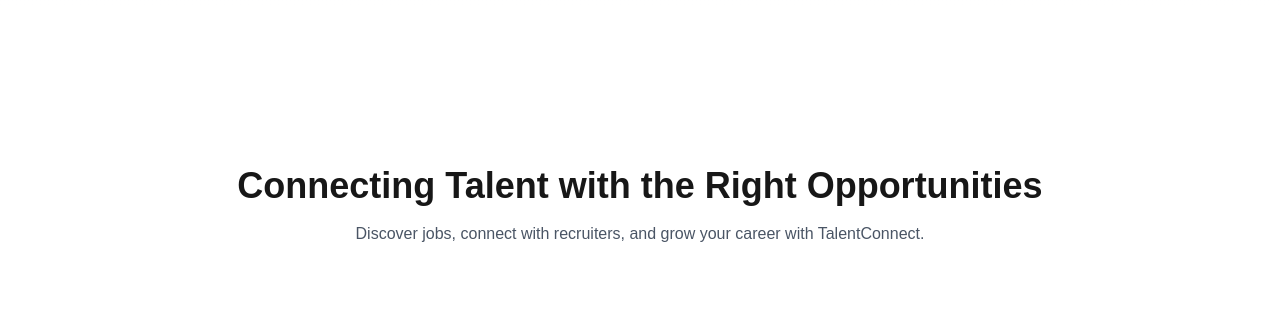
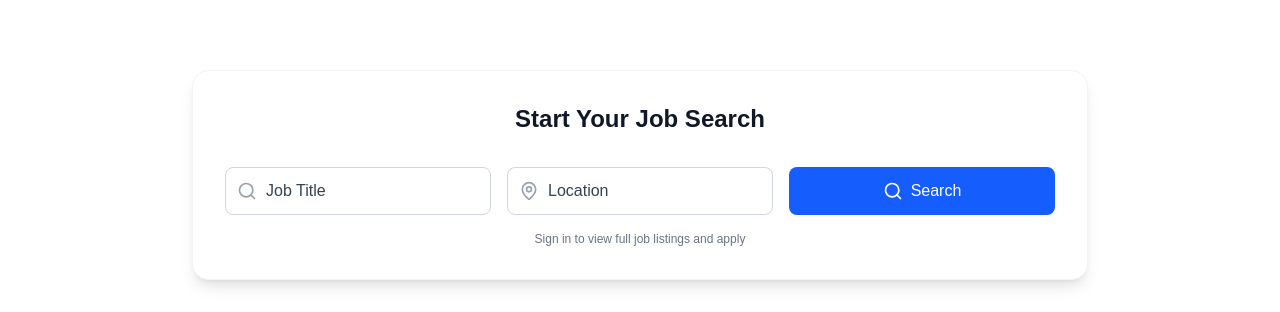
Before and after one commit to Azwin-1997/TalentConnect, a Next.js app: page / in a window 1280 px wide. Shown: the part 640-952 px from the top of the page. Built offline with nearby package versions, Linux system fonts and the light colour scheme.

Commit message:
created job search preview

```diff
--- /dev/null
+++ b/app/components/JobSearchPreview.tsx
@@ -0,0 +1,51 @@
+import Link from "next/link";
+import { Search, MapPin } from "lucide-react";
+
+export function JobSearchPreview() {
+  return (
+    <section className="py-16 px-4 sm:px-6 lg:px-8 bg-white">
+      <div className="max-w-4xl mx-auto">
+        <div className="bg-white rounded-2xl shadow-lg p-8 border border-gray-100">
+          <h2 className="text-center text-2xl font-semibold text-gray-900 mb-8">
+            Start Your Job Search
+          </h2>
+
+          <div className="grid md:grid-cols-3 gap-4">
+            {/* Job Title Input */}
+            <div className="relative">
+              <Search className="absolute left-3 top-1/2 -translate-y-1/2 w-5 h-5 text-gray-400" />
+              <input
+                type="text"
+                placeholder="Job Title"
+                className="w-full pl-10 h-12 rounded-lg border border-gray-300 focus:outline-none focus:ring-2 focus:ring-blue-600 placeholder:text-gray-700 text-black"
+              />
+            </div>
+
+            {/* Location Input */}
+            <div className="relative">
+              <MapPin className="absolute left-3 top-1/2 -translate-y-1/2 w-5 h-5 text-gray-400" />
+              <input
+                type="text"
+                placeholder="Location"
+                className="w-full pl-10 h-12 rounded-lg border border-gray-300 focus:outline-none focus:ring-2 focus:ring-blue-600 placeholder:text-gray-700 text-black"
+              />
+            </div>
+
+            {/* Search Button → Link */}
+            <Link
+              href="/login"
+              className="h-12 bg-blue-600 hover:bg-blue-700 text-white rounded-lg flex items-center justify-center font-medium transition"
+            >
+              <Search className="w-5 h-5 mr-2" />
+              Search
+            </Link>
+          </div>
+
+          <p className="text-xs text-gray-500 text-center mt-4">
+            Sign in to view full job listings and apply
+          </p>
+        </div>
+      </div>
+    </section>
+  );
+}
--- a/app/layout.tsx
+++ b/app/layout.tsx
@@ -4,6 +4,7 @@
 import { Navbar } from "./components/Navbar";
 import { Footer } from "./components/Footer";
 import { HeroSection } from "./components/HeroSection";
+import { JobSearchPreview } from "./components/JobSearchPreview";
 
 const geistSans = Geist({
   variable: "--font-geist-sans",
@@ -32,6 +33,7 @@
       >
         <Navbar />
         <HeroSection />
+        <JobSearchPreview />
         {children}
         <Footer />
       </body>
--- a/package.json
+++ b/package.json
@@ -9,6 +9,7 @@
     "lint": "eslint"
   },
   "dependencies": {
+    "lucide-react": "^0.562.0",
     "next": "16.1.0",
     "react": "19.2.3",
     "react-dom": "19.2.3"
```
Also changed, not shown: 1 other file (tests, documents, lock files or other folders).
